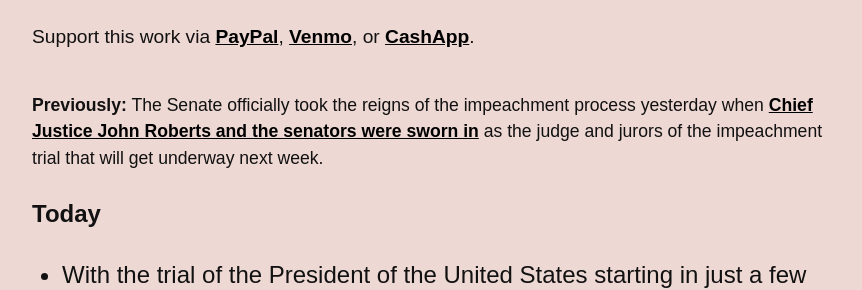
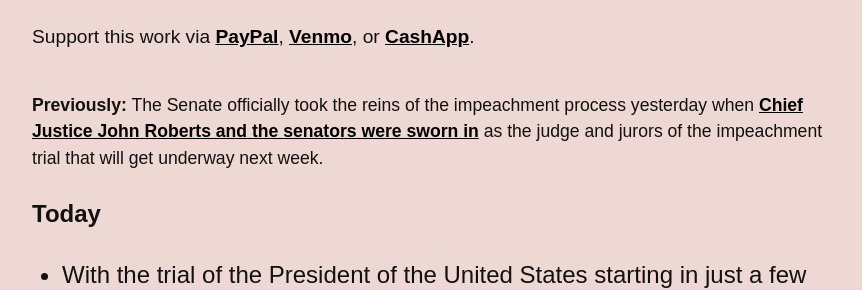
Before and after one commit to dansinker/impeachment.fyi, a Jekyll site: the page built from index.md, in a window 1280 px wide and 900 px high. Shown: the part 242-532 px from the top of the window, without its empty margins (268-1130 px from the left). Built offline with Jekyll 4.4.1, drawn with Linux system fonts in a browser that asks for light colours; nearby versions of some CDN libraries; some web fonts are replaced; comment, search, counter and statistics services are not loaded.

Commit message:
Typo fix
reigns: royal authority
reins: a strap fastened to a bit by which a rider or driver controls an animal — usually used in plural

```diff
--- a/_data/news.yml
+++ b/_data/news.yml
@@ -1,6 +1,6 @@
 news:
 - date: 2020-01-17T19:00:00
-  yesterday: The Senate officially took the reigns of the impeachment process yesterday when <a href="https://www.nytimes.com/2020/01/16/us/politics/trump-impeachment.html">Chief Justice John Roberts and the senators were sworn in</a> as the judge and jurors of the impeachment trial that will get underway next week.
+  yesterday: The Senate officially took the reins of the impeachment process yesterday when <a href="https://www.nytimes.com/2020/01/16/us/politics/trump-impeachment.html">Chief Justice John Roberts and the senators were sworn in</a> as the judge and jurors of the impeachment trial that will get underway next week.
   todays:
   - item: With the trial of the President of the United States starting in just a few days, one remaining unknown has been what the legal team defending him would look like. Today we found out and, well, <i>waves hands in every direction</i>. <b>Joining White House counsel  Pat Cipollone and Jay Sekulow, the president's personal attorney, will be Ken Starr, former independent counsel during the Bill Clinton impeachment, and Alan Dershowitz, celebrity lawyer most recently known for defending dead child sex trafficker Jeffrey Epstein.</b> <i>Help. Me.</i> In addition to Starr and Dershowitz, former Florida Attorney General Pam Bondi—who at one point was in a scandal involving a $25,000 campaign donation from Trump possibly tied to not joining the Trump University fraud suit—and another Clinton impeachment prosecution alum, Robert Ray, will join the team. <i>Sure, why not.</i> In the days leading up to today's announcement, reports were circulating that Trump wanted "star power" on his team and, well, "collectively, the new impeachment defense team has made over 350 appearances on Fox News in the last year," Politico reports. <i>Look,</i> you keep reading, I'm just going to go over and curl up in this corner and rock for a few minutes OK?
     source: Politico
```
